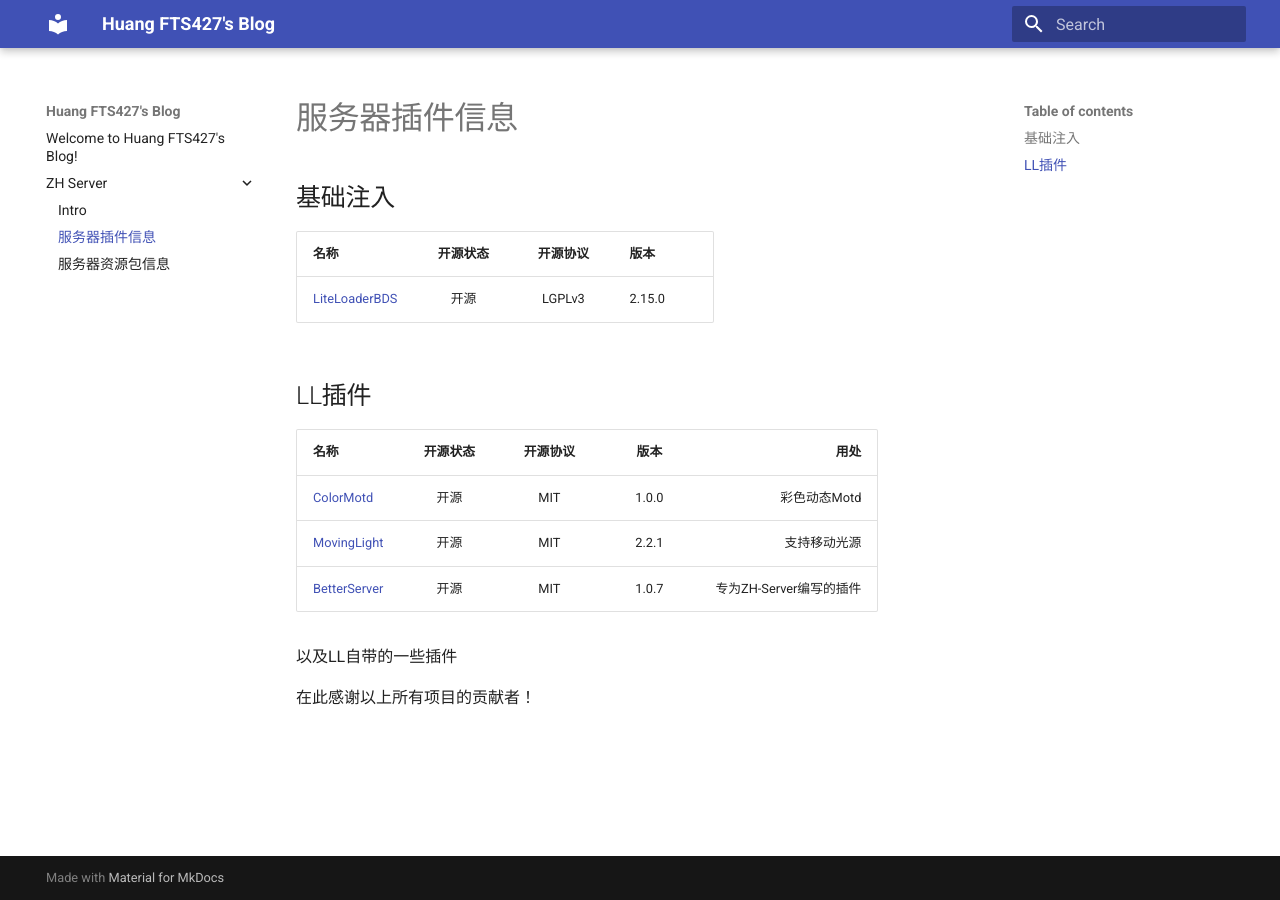
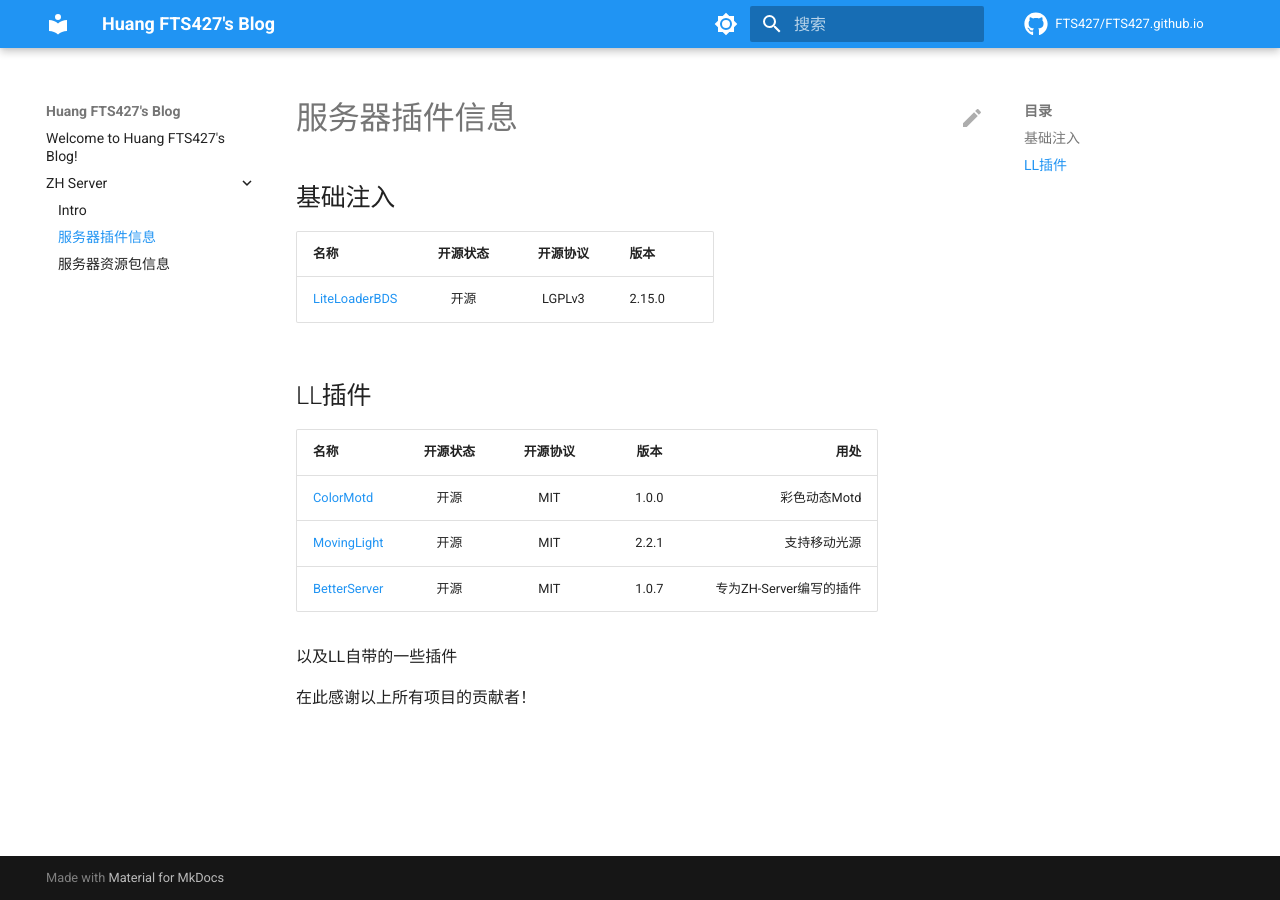
Before and after one commit to FTS427/FTS427.github.io, an MkDocs documentation site: the page built from docs/ZH-Server/plug.md, in a window 1280 px wide. Built offline with MkDocs 1.6.1 and Material for MkDocs 9.7.7, drawn with Linux system fonts in a browser that asks for light colours; comment, search, counter and statistics services are not loaded.

Commit message:
U | Update the mkdocs, add more insteresting thing C | Change the workflow

```diff
--- a/mkdocs.yml
+++ b/mkdocs.yml
@@ -1,7 +1,32 @@
 site_name: Huang FTS427's Blog
+repo_url: https://github.com/FTS427/FTS427.github.io
+repo_name: FTS427/FTS427.github.io
+edit_uri: edit/main/docs/
 theme:
   name: material
-  locale: zh
+  language: zh
+  features:
+    - content.action.edit
+  icon:
+    repo: fontawesome/brands/github
+    edit: material/pencil
+    view: material/eye
+  palette:
+    # Light mode
+    - scheme: default
+      primary: blue
+      accent: light blue
+      toggle:
+        icon: material/brightness-7
+        name: Dark mode
+    # Dark mode
+    - scheme: slate
+      primary: blue
+      accent: light blue
+      toggle:
+        icon: material/brightness-4
+        name: Light mode
+
 markdown_extensions:
   - admonition
   - codehilite:
```
Also changed, not shown: 2 other files.
